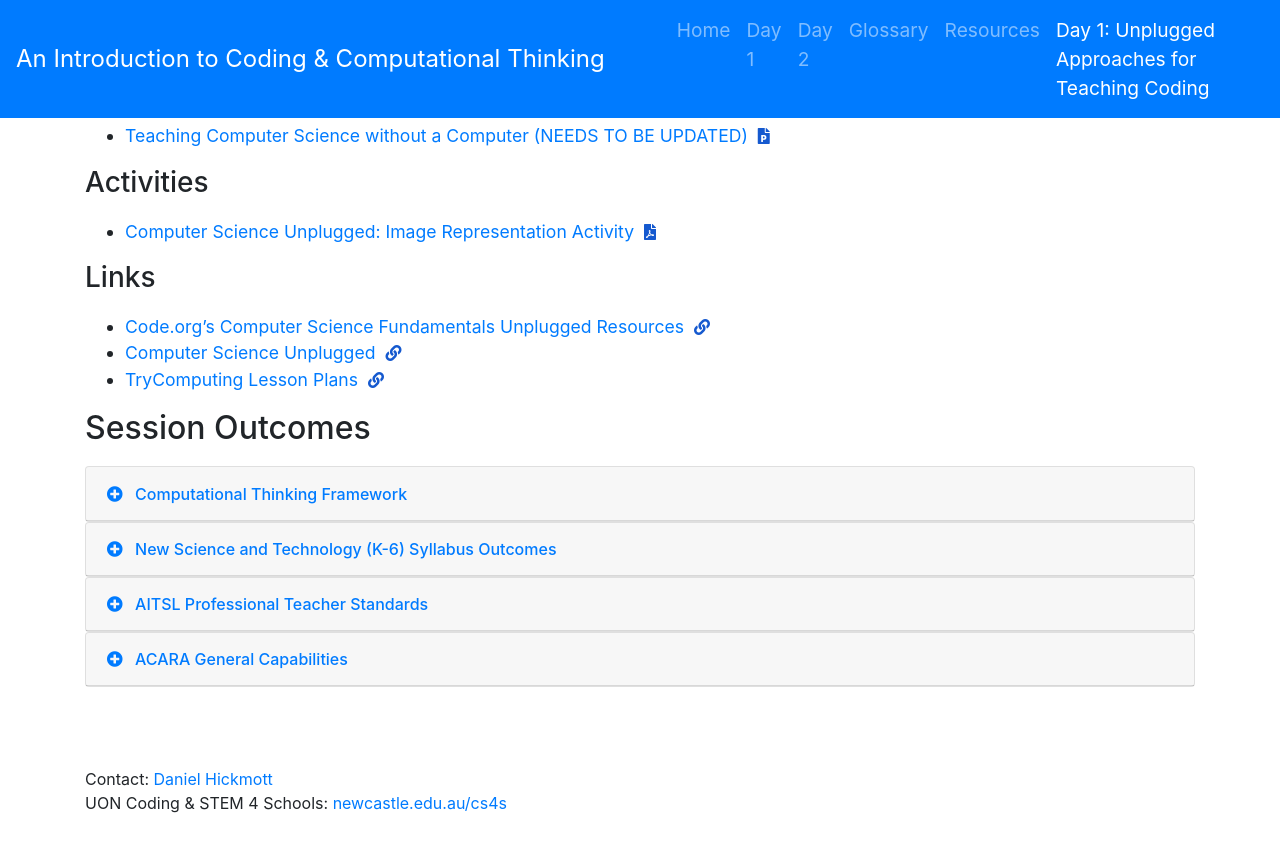
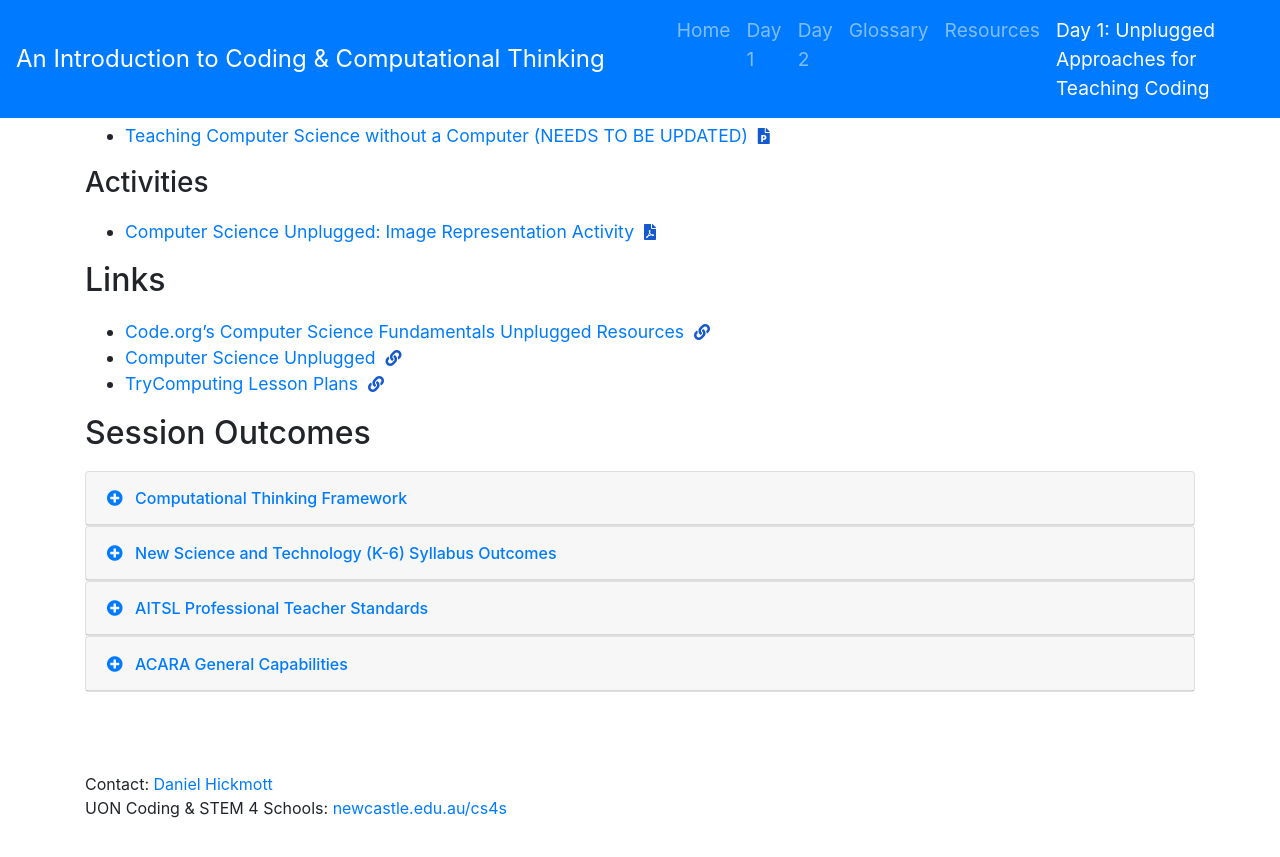
Before and after one commit to cs4s/intro-2019, a Jekyll site: the page built from day1/unplugged/index.md, in a window 1280 px wide and 900 px high, scrolled down 670 px. Shown: the top 857 px of the window. Built offline with Jekyll 4.4.1, drawn with Linux system fonts in a browser that asks for light colours.

```diff
--- a/day1/unplugged/index.md
+++ b/day1/unplugged/index.md
@@ -32,7 +32,7 @@ The second of these concepts are *Loops*, which refers to the way that computers
 
 - [Computer Science Unplugged: Image Representation Activity ](unplugged_image_representation.pdf){:target="_blank"} <i class="fas fa-file-pdf session-icon"></i>
 
-### Links
+## Links
 
 - [Code.org's Computer Science Fundamentals Unplugged Resources](https://code.org/curriculum/unplugged){:target="_blank"} <i class="fas fa-link session-icon"></i>
 - [Computer Science Unplugged](https://csunplugged.org/en/){:target="_blank"} <i class="fas fa-link session-icon"></i>
```
